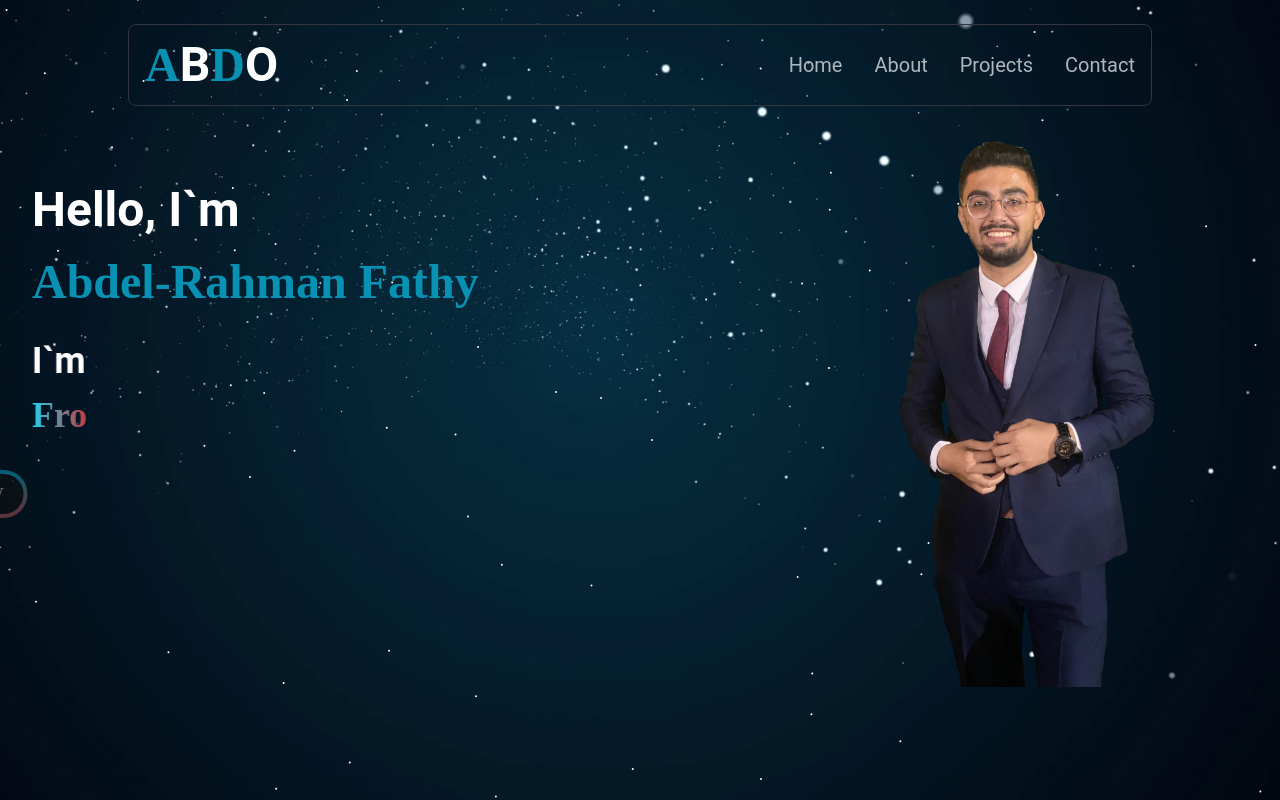
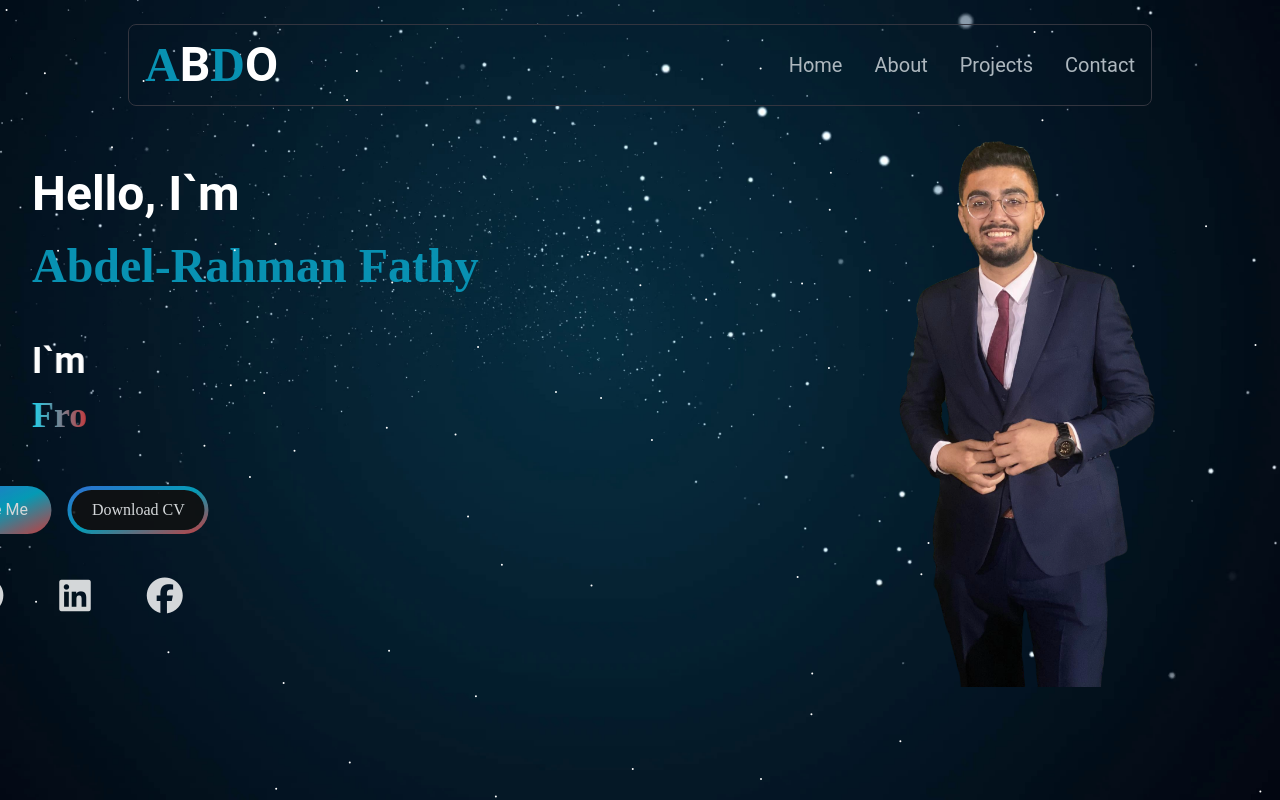
Before and after one commit to Abdel-Rahman112000/myportfolio, a Next.js app: page / in a window 1280 px wide. Built offline with nearby package versions, Linux system fonts and the light colour scheme.

Commit message:
change style

```diff
--- a/src/app/HeroSection/page.js
+++ b/src/app/HeroSection/page.js
@@ -17,7 +17,7 @@ export default function HeroSection() {
                     className=' w-full col-span-8 place-self-center text-center sm:text-left justify-self-start'>
                     <motion.h1
                         initial={{ y: 500, opacity: 0 }} animate={{ y: 0, opacity: 1 }} transition={{ delay: 1, duration: 1.5 }}
-                        className='text-white mb-4 sm:text-4xl lg:text-5xl text-4xl lg:leading-normal  font-bold'>
+                        className='text-white my-8 sm:my:0 sm:text-4xl lg:text-5xl text-4xl lg:leading-normal  font-bold'>
                         Hello, I`m
                         <br />
                         <motion.span
@@ -48,7 +48,8 @@ export default function HeroSection() {
                     </motion.h2>
 
                     <motion.div
-                        initial={{ x: -500, opacity: 0 }} animate={{ x: 0, opacity: 1 }} transition={{ delay: 5, duration: 1.5 }}
+                        initial={{ x: -500, opacity: 0 }} animate={{ x: 0, opacity: 1 }} transition={{ delay: 4.5, duration: 1.5 }}
+                        className='my-8 sm:my:0'
                     >
 
                         <Link href={'contact'}>
@@ -63,7 +64,7 @@ export default function HeroSection() {
                                 </span>
                             </button>
                         </Link>
-                        <div className='socials flex mt-3 gap-14 justify-start  '>
+                        <div className='socials flex mt-3 gap-14 ml-5 justify-center sm:justify-start  '>
                             <Link href={"https://github.com/Abdel-Rahman-Fathy"} target='_blank'>
                                 <i className="fa-brands fa-github text-white text-4xl hover:text-black mt-8"></i>
                             </Link>
--- a/src/app/contact/page.js
+++ b/src/app/contact/page.js
@@ -35,19 +35,19 @@ export default function EmailSection() {
                     <h5 className='text-xl font-bold text-white my-2 '>Let's Contact</h5>
                     <div className=' border-t-2 mt-10'>
                         <div className=" flex phone mt-8 items-center">
-                            <div className='w-10 h-10 rounded-full flex justify-center items-center text-white border-white border-2 hover:border-purple-400 hover:text-purple-400'>
+                            <div className='w-10 h-10 rounded-full flex justify-center items-center text-white border-white border-2 hover:border-primary-600 hover:text-primary-600'>
                                 <i className="fa-solid fa-phone-volume "></i>
                             </div>
                             <p className=' text-white ml-4 text-lg'>01093340885</p>
                         </div>
                         <div className=" flex phone mt-5 items-center">
-                            <div className='w-10 h-10 rounded-full flex justify-center  items-center text-white border-white border-2 hover:border-purple-400 hover:text-purple-400 '>
+                            <div className='w-10 h-10 rounded-full flex justify-center  items-center text-white border-white border-2 hover:border-primary-600 hover:text-primary-600 '>
                                 <i className="fa-solid fa-envelope "></i>
                             </div>
                             <p className=' text-white ml-4 text-lg'>abdelrahman30688@gmail.com</p>
                         </div>
                         <div className=" flex phone mt-5 items-center">
-                            <div className='w-10 h-10 rounded-full flex justify-center items-center text-white border-white border-2 hover:border-purple-400 hover:text-purple-400 '>
+                            <div className='w-10 h-10 rounded-full flex justify-center items-center text-white border-white border-2 hover:border-primary-600 hover:text-primary-600 '>
                                 <i className="fa-solid fa-location-dot"></i>
                             </div>
                             <p className=' text-white ml-4 text-lg'>6 October Egypt</p>
@@ -129,7 +129,7 @@ export default function EmailSection() {
                             />
                         </div>
                         <button type='submit'
-                            className='bg-primary-500 hover:bg-primary-600 text-white font-medium py-2.5 px-5 rounded-lg w-full '
+                            className='bg-primary-500 hover:bg-primary-600 hover:tracking-widest hover:w-1/3 transition-all duration-[.8s] text-white font-medium py-2.5 px-5 rounded-lg w-[24%] '
                         >
                             Send Massage
                         </button>
--- a/src/app/projects/page.js
+++ b/src/app/projects/page.js
@@ -81,7 +81,7 @@ export default function ProjectsSection() {
                                 variants={cardVarints}
                                 initial="initial"
                                 animate={isView ? "animate" : "initial"}
-                                transition={{ duration: .3, delay: index * .4 }}
+                                transition={{ duration: .3, delay: index * .6 }}
                             >
                                 <ProjectCard
                                     imgUrl={project.image}
```
